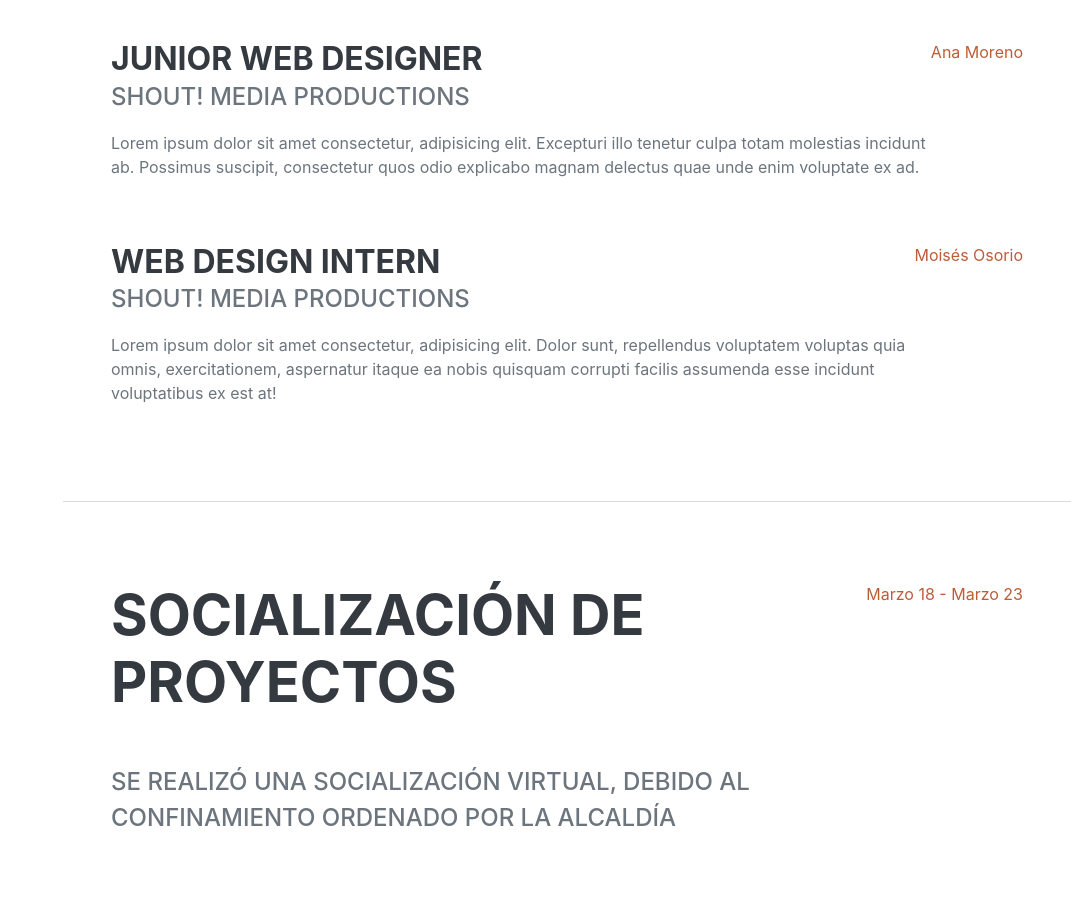
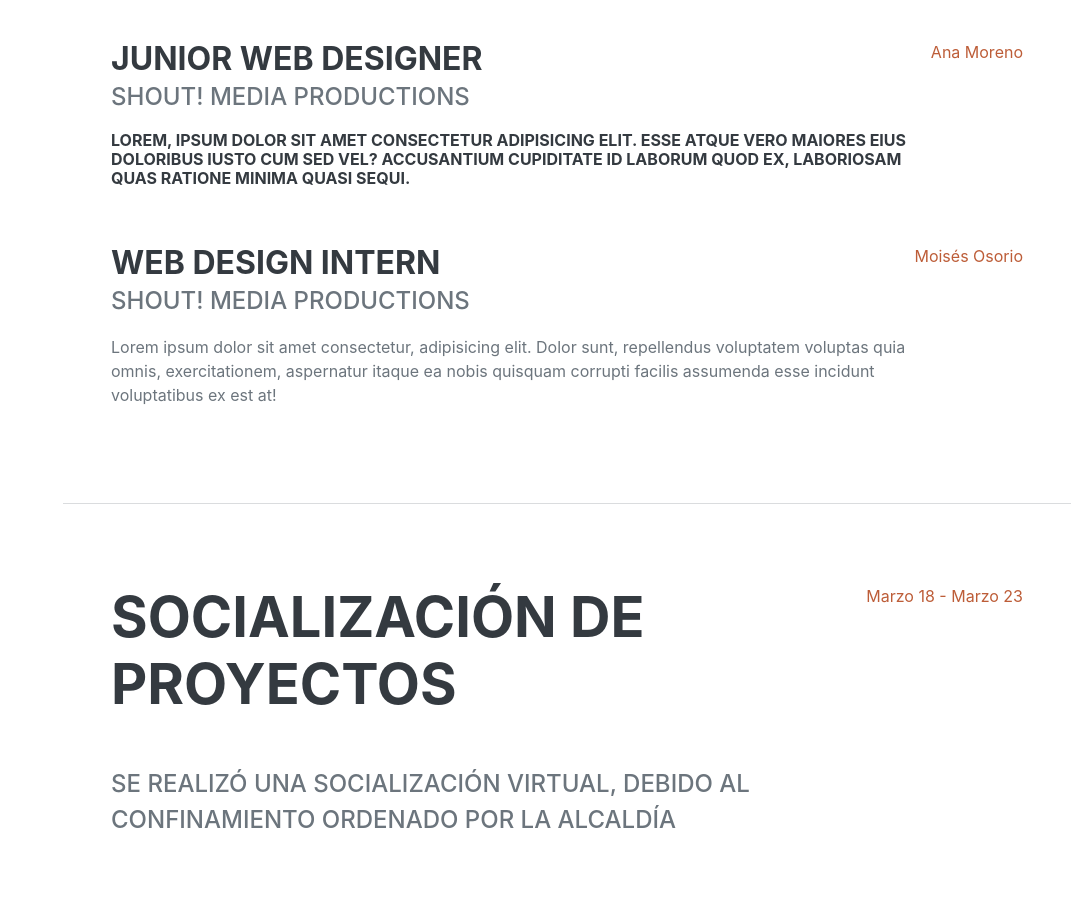
Before and after one commit to ydanaya/portfolio-group3, a plain HTML site: page public/index.html in a window 1280 px wide. Shown: the part 2560-3457 px from the top of the page, without its empty margins (209-1280 px from the left). Drawn offline with nearby package versions, Linux system fonts and the light colour scheme; a web font is replaced by a local one.

Commit message:
se actualizó la semana 2

```diff
--- a/public/index.html
+++ b/public/index.html
@@ -145,9 +145,9 @@
                     <div class="flex-grow-1">
                         <h3 class="mb-0">Junior Web Designer</h3>
                         <div class="subheading mb-3">Shout! Media Productions</div>
-                        <p> Lorem ipsum dolor sit amet consectetur, adipisicing elit. Excepturi illo tenetur culpa totam
-                            molestias incidunt ab. Possimus suscipit, consectetur quos odio explicabo magnam delectus
-                            quae unde enim voluptate ex ad.</p>
+                        <h6>Lorem, ipsum dolor sit amet consectetur adipisicing elit. Esse atque vero maiores eius
+                            doloribus iusto cum sed vel? Accusantium cupiditate id laborum quod ex, laboriosam quas
+                            ratione minima quasi sequi.</h6>
                     </div>
                     <div class="flex-shrink-0"><span class="text-primary">Ana Moreno</span></div>
                 </div>
```
